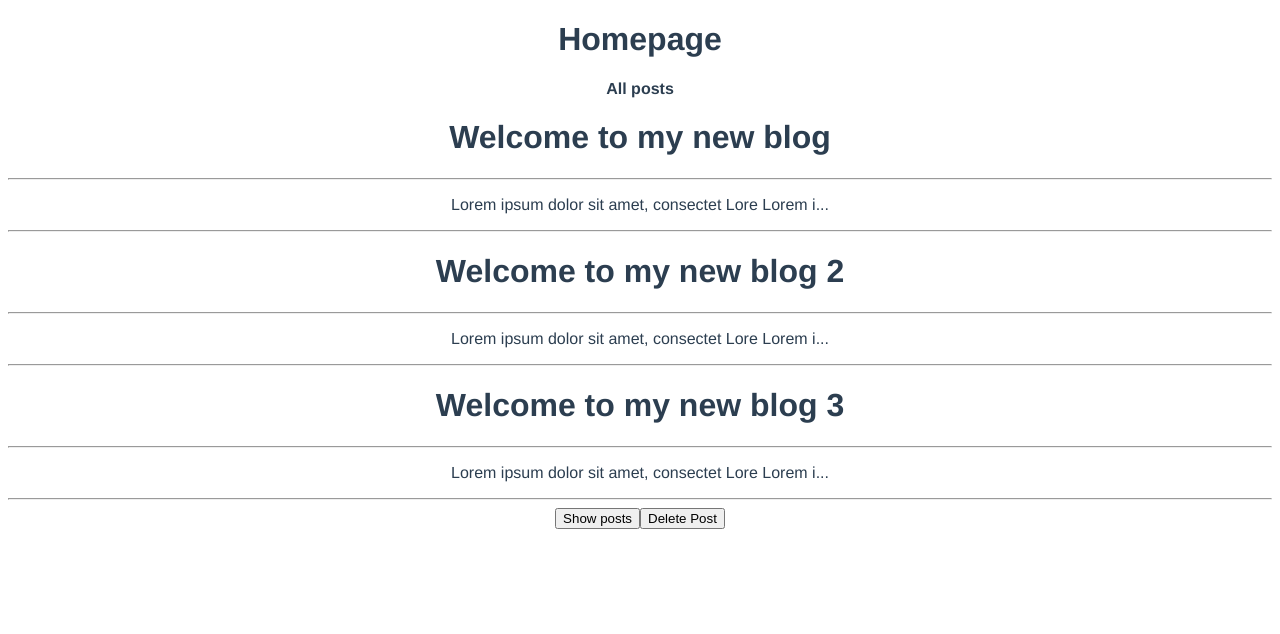
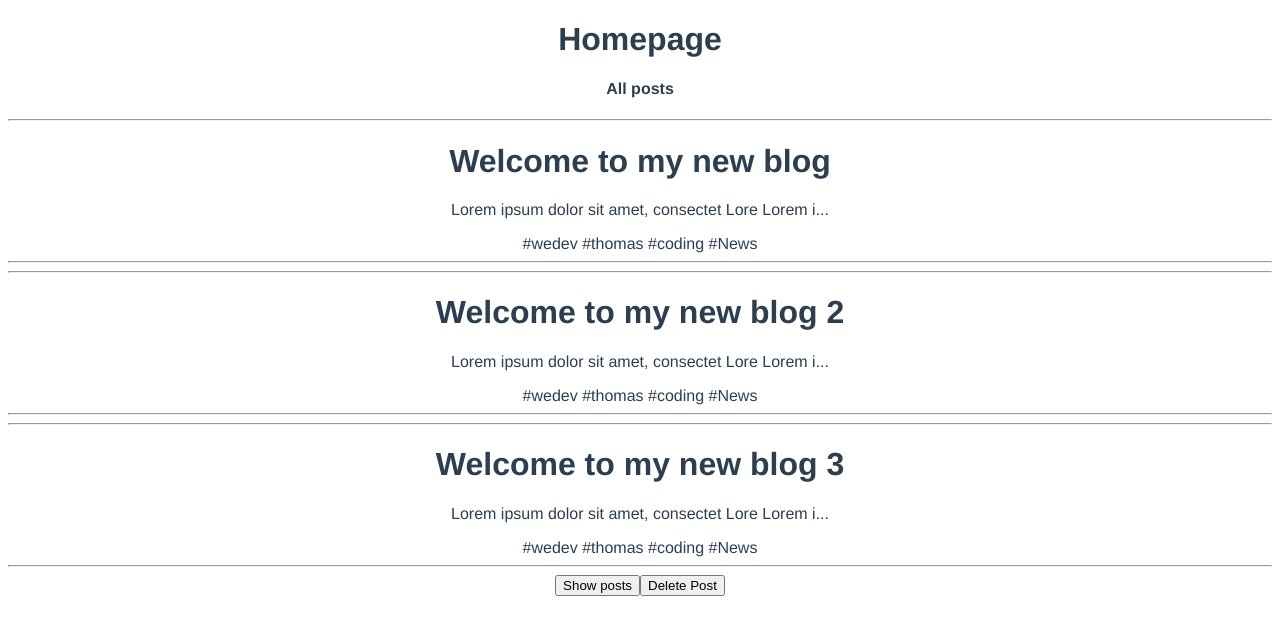
Before and after one commit to kiboma2021/composition-API, a Vue app: page / in a window 1280 px wide. Shown: the top 634 px of the page. Built offline with nearby package versions, Linux system fonts and the light colour scheme; data requests are answered from the project's data file.

Commit message:
Add get tag to single post

```diff
--- a/src/components/SinglePost.vue
+++ b/src/components/SinglePost.vue
@@ -1,8 +1,11 @@
 <template>
     <div>
+        <hr>
             <h1>{{ post.title }} </h1>
-        <hr>
             <p>{{ snippet }}</p>
+            <span v-for="tag in post.tags" :key="tag">
+                #{{ tag }}
+            </span>
         <hr>
     </div>
 
```
